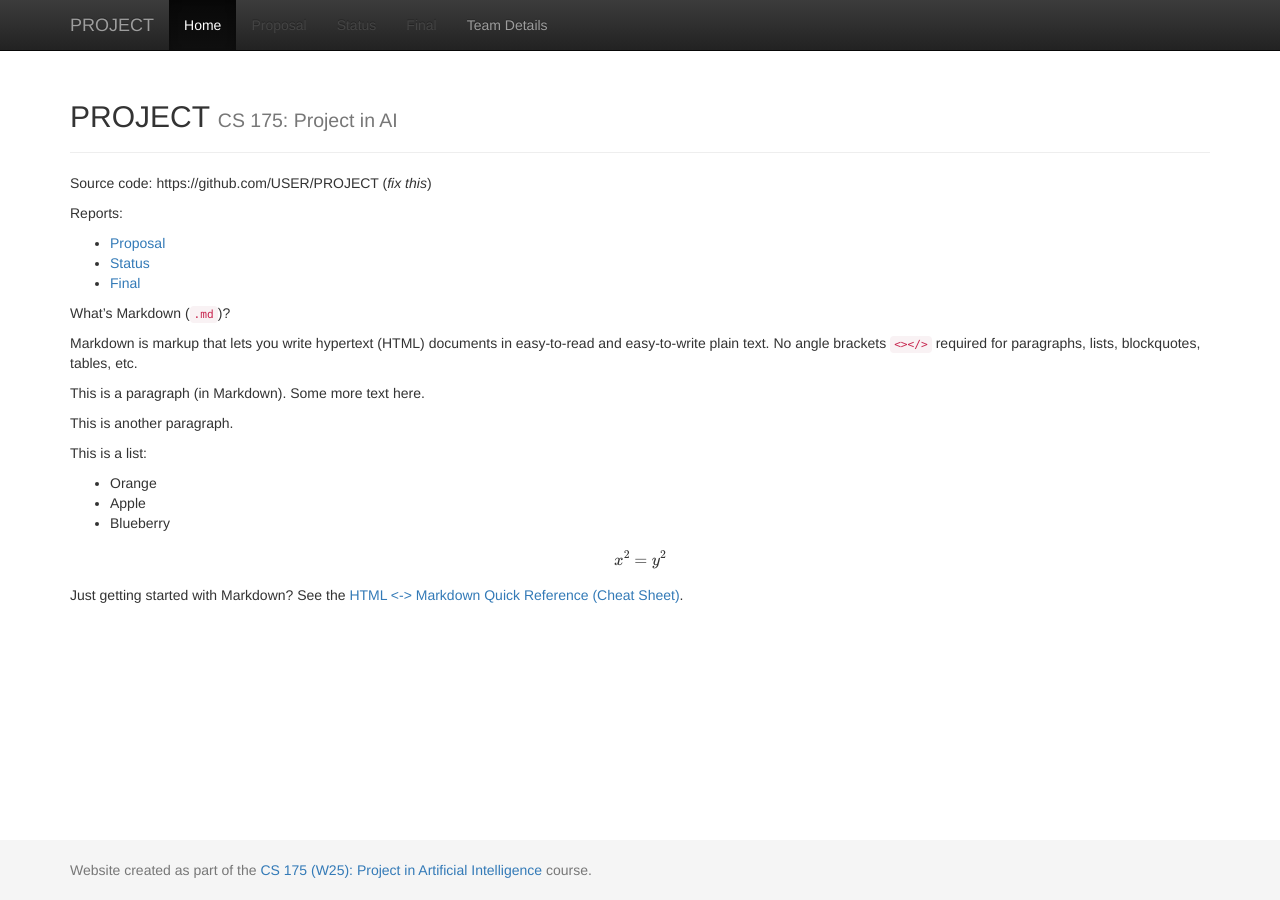
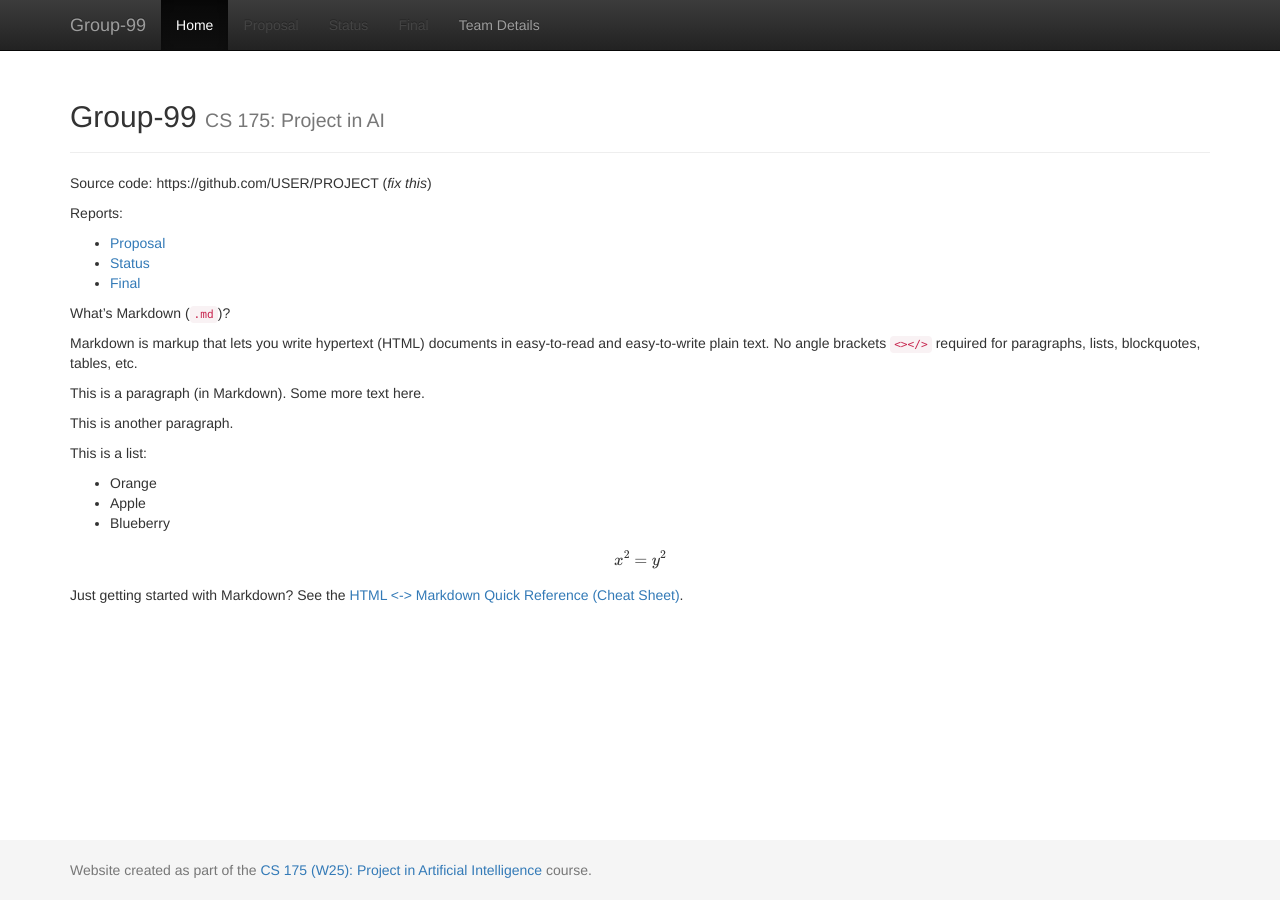
Before and after one commit to lzxtxdys/Sichuan-Mahjong, a Jekyll site: the page built from docs/index.md, in a window 1280 px wide. Built offline with Jekyll 4.4.1, drawn with Linux system fonts in a browser that asks for light colours; formulas are drawn with MathJax 3.

Commit message:
change title

```diff
--- a/docs/_config.yml
+++ b/docs/_config.yml
@@ -1,7 +1,7 @@
 ###########
 # site.title
 
-title:    'PROJECT'
+title:    'Group-99'
 subtitle: 'CS 175: Project in AI'
 
 
```
